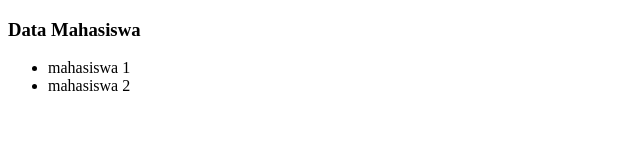
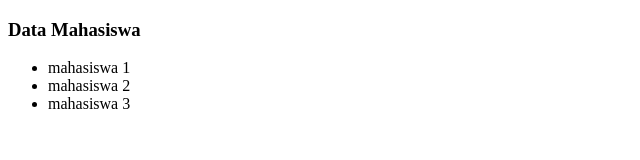
Before and after one commit to bayunavanto/wpu-test-repo, a plain HTML site: page mahasiswa.html in a window 1280 px wide. Shown: the whole page, without its empty margins (0-640 px from the left). Drawn offline with Linux system fonts and the light colour scheme.

Commit message:
menambahkan 1 baris mahasiswa

```diff
--- a/mahasiswa.html
+++ b/mahasiswa.html
@@ -10,6 +10,7 @@
     <ul>
         <li>mahasiswa 1</li>
         <li>mahasiswa 2</li>
+        <li>mahasiswa 3</li>
     </ul>
 </body>
 </html>
```
